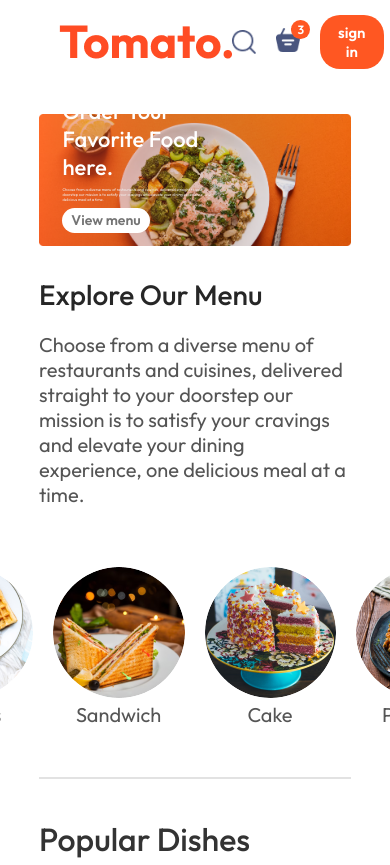
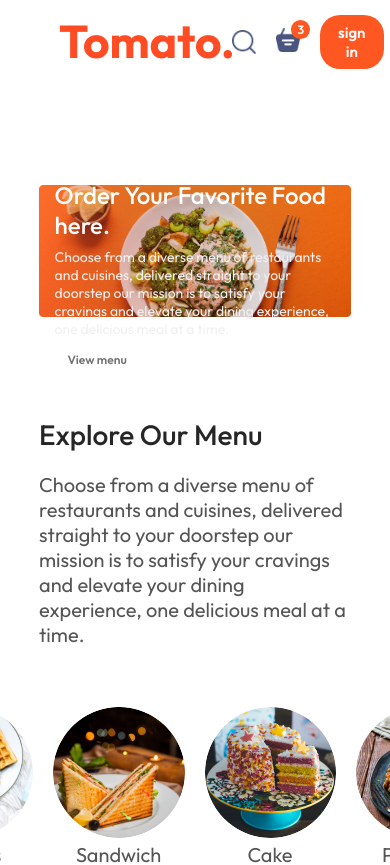
Before and after one commit to harshavardhan314/Food-del, a React (Vite) app in the folder quickeats/: page / in a window 390 px wide. Shown: the top 865 px of the page. Built offline with nearby package versions, Linux system fonts and the light colour scheme.

Commit message:
making header for responsiveness

```diff
--- a/quickeats/src/components/Header/Header.css
+++ b/quickeats/src/components/Header/Header.css
@@ -1,58 +1,134 @@
-.Header
-{
+.Header {
     height: 34vw;
     margin: 30px 0;
-    background: url('../../assets/header_img.png') no-repeat;
-    background-size:contain ;
+    background: url('../../assets/header_img.png') no-repeat center center;
+    background-size: contain;
     position: relative;
 }
-.Header-content
-{
+
+.Header-content {
     color: white;
     position: absolute;
     display: flex;
     flex-direction: column;
-    align-items: start;
+    align-items: flex-start;
     gap: 1.5vw;
     max-width: 50%;
     bottom: 10%;
     left: 6vw;
     animation: fadeIn 3s;
 }
-.Header-content h2
-{
+
+.Header-content h2 {
     font-weight: 500;
-    font-size: max(4.5vw,22px);
+    font-size: clamp(22px, 4.5vw, 48px); /* responsive font size */
 }
-.Header-content p
-{
-    font-size: 1vw;
+
+.Header-content p {
+    font-size: clamp(14px, 1vw, 18px); /* responsive font size */
     color: #f0f0f0;
 }
-.Header-content button
-{
-    padding: 1vw 2.3vw;
+
+.Header-content button {
+    padding: clamp(8px, 1vw, 16px) clamp(16px, 2.3vw, 32px);
     border: none;
     border-radius: 50px;
-    background:white;
-    color: #747474;;
-    font-size: max(1.2vw,14px);
+    background: white;
+    color: #747474;
+    font-size: clamp(14px, 1.2vw, 18px);
     font-weight: 600;
     cursor: pointer;
     transition: background 0.3s ease;
 }
-@keyframes fadeIn
-{
-    0%{opacity: 0; transform: translateY(20px);}
-    100%{opacity: 1; transform: translateY(0);}
+
+/* FadeIn animation stays the same */
+@keyframes fadeIn {
+    0% { opacity: 0; transform: translateY(20px); }
+    100% { opacity: 1; transform: translateY(0); }
 }
 
-.Food-list p{
-    font-size: 1.3vw;
+/* Food list paragraph */
+.Food-list p {
+    font-size: clamp(14px, 1.3vw, 18px);
     color: #555;
     margin: 20px;
     text-align: start;
-    justify-content: start;
+}
 
+/* Media Queries for smaller screens */
+@media screen and (max-width: 1024px) {
+    .Header-content {
+        max-width: 70%;
+        left: 5%;
+        bottom: 8%;
+        gap: 1rem;
+    }
 
+    .Header-content h2 {
+        font-size: clamp(20px, 5vw, 36px);
+    }
+
+    .Header-content p {
+        font-size: clamp(12px, 2vw, 16px);
+    }
+
+    .Header-content button {
+        padding: 0.6rem 1.2rem;
+        font-size: 14px;
+    }
 }
+
+@media screen and (max-width: 768px) {
+    .Header {
+        height: 50vw;
+    }
+
+    .Header-content {
+        max-width: 90%;
+        left: 5%;
+        bottom: 5%;
+        gap: 0.8rem;
+    }
+
+    .Header-content h2 {
+        font-size: clamp(18px, 6vw, 28px);
+    }
+
+    .Header-content p {
+        font-size: clamp(12px, 3vw, 16px);
+    }
+
+    .Header-content button {
+        padding: 0.5rem 1rem;
+        font-size: 12px;
+    }
+}
+
+@media screen and (max-width: 480px) {
+    .Header {
+        height: 70vw;
+    }
+
+    .Header-content {
+        gap: 0.5rem;
+        bottom: 5%;
+    }
+
+    .Header-content h2 {
+        font-size: clamp(16px, 7vw, 24px);
+    }
+
+    .Header-content p {
+        font-size: clamp(12px, 4vw, 14px);
+    }
+
+    .Header-content button {
+        padding: 0.4rem 0.8rem;
+        font-size: 12px;
+    }
+
+    .Food-list p {
+        font-size: clamp(12px, 3vw, 14px);
+        margin: 10px;
+    }
+}
```
